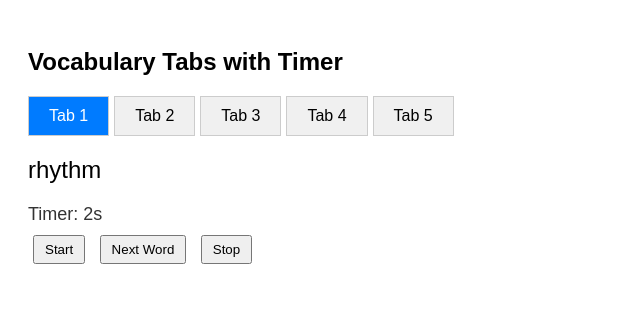
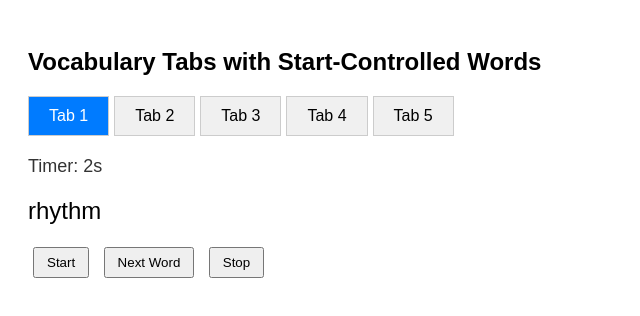
Before and after one commit to cyr27/vocabm-s, a plain HTML site: page index.html in a window 1280 px wide. Both pictures are taken after a click on the button "Start". Shown: the whole page, without its empty margins (0-640 px from the left). Drawn offline with Linux system fonts and the light colour scheme.

Commit message:
Update index.html

```diff
--- a/index.html
+++ b/index.html
@@ -2,7 +2,7 @@
 <html lang="en">
 <head>
   <meta charset="UTF-8">
-  <title>Vocabulary Tabs with Timer</title>
+  <title>Vocabulary Tabs with Controlled Display</title>
   <style>
     body {
       font-family: Arial, sans-serif;
@@ -32,21 +32,22 @@
     .word-display {
       font-size: 24px;
       margin: 20px 0;
+      height: 30px;
     }
     .nav-buttons button {
-      padding: 5px 10px;
+      padding: 6px 12px;
       margin: 0 5px;
     }
     .timer {
       font-size: 18px;
-      margin: 10px 0;
       color: #333;
+      margin-bottom: 10px;
     }
   </style>
 </head>
 <body>
 
-<h2>Vocabulary Tabs with Timer</h2>
+<h2>Vocabulary Tabs with Start-Controlled Words</h2>
 
 <div class="tabs">
   <div class="tab-button active" onclick="switchTab(0)">Tab 1</div>
@@ -71,6 +72,7 @@
   let wordIndices = [0, 0, 0, 0, 0];
   let timers = [0, 0, 0, 0, 0];
   let timerIntervals = [null, null, null, null, null];
+  let wordVisible = [false, false, false, false, false];
 
   function renderTabs() {
     const container = document.getElementById('tabContents');
@@ -80,10 +82,12 @@
       const tabDiv = document.createElement('div');
       tabDiv.className = 'tab-content' + (isActive ? ' active' : '');
       tabDiv.innerHTML = `
-        <div class="word-display" id="word-${i}">${words[wordIndices[i]]}</div>
         <div class="timer" id="timer-${i}">Timer: 0s</div>
+        <div class="word-display" id="word-${i}">
+          ${wordVisible[i] ? words[wordIndices[i]] : ""}
+        </div>
         <div class="nav-buttons">
-          <button onclick="startTimer(${i})">Start</button>
+          <button onclick="startSession(${i})">Start</button>
           <button onclick="nextWord(${i})">Next Word</button>
           <button onclick="stopTimer(${i})">Stop</button>
         </div>
@@ -100,30 +104,28 @@
     renderTabs();
   }
 
-  function nextWord(tabIndex) {
-    if (wordIndices[tabIndex] < wordGroups[tabIndex].length - 1) {
-      wordIndices[tabIndex]++;
-    } else {
-      wordIndices[tabIndex] = 0; // Loop to first word
-    }
-    document.getElementById(`word-${tabIndex}`).textContent = wordGroups[tabIndex][wordIndices[tabIndex]];
-  }
-
-  function startTimer(tabIndex) {
-    stopTimer(tabIndex); // Prevent multiple timers
+  function startSession(tabIndex) {
+    stopTimer(tabIndex); // Prevent overlap
+    wordIndices[tabIndex] = 0;
+    wordVisible[tabIndex] = true;
     timers[tabIndex] = 0;
     document.getElementById(`timer-${tabIndex}`).textContent = `Timer: 0s`;
     timerIntervals[tabIndex] = setInterval(() => {
       timers[tabIndex]++;
       document.getElementById(`timer-${tabIndex}`).textContent = `Timer: ${timers[tabIndex]}s`;
     }, 1000);
+    renderTabs();
+  }
+
+  function nextWord(tabIndex) {
+    if (!wordVisible[tabIndex]) return; // Do nothing if Start not pressed
+    wordIndices[tabIndex] = (wordIndices[tabIndex] + 1) % wordGroups[tabIndex].length;
+    document.getElementById(`word-${tabIndex}`).textContent = wordGroups[tabIndex][wordIndices[tabIndex]];
   }
 
   function stopTimer(tabIndex) {
-    if (timerIntervals[tabIndex]) {
-      clearInterval(timerIntervals[tabIndex]);
-      timerIntervals[tabIndex] = null;
-    }
+    clearInterval(timerIntervals[tabIndex]);
+    timerIntervals[tabIndex] = null;
   }
 
   renderTabs();
```
